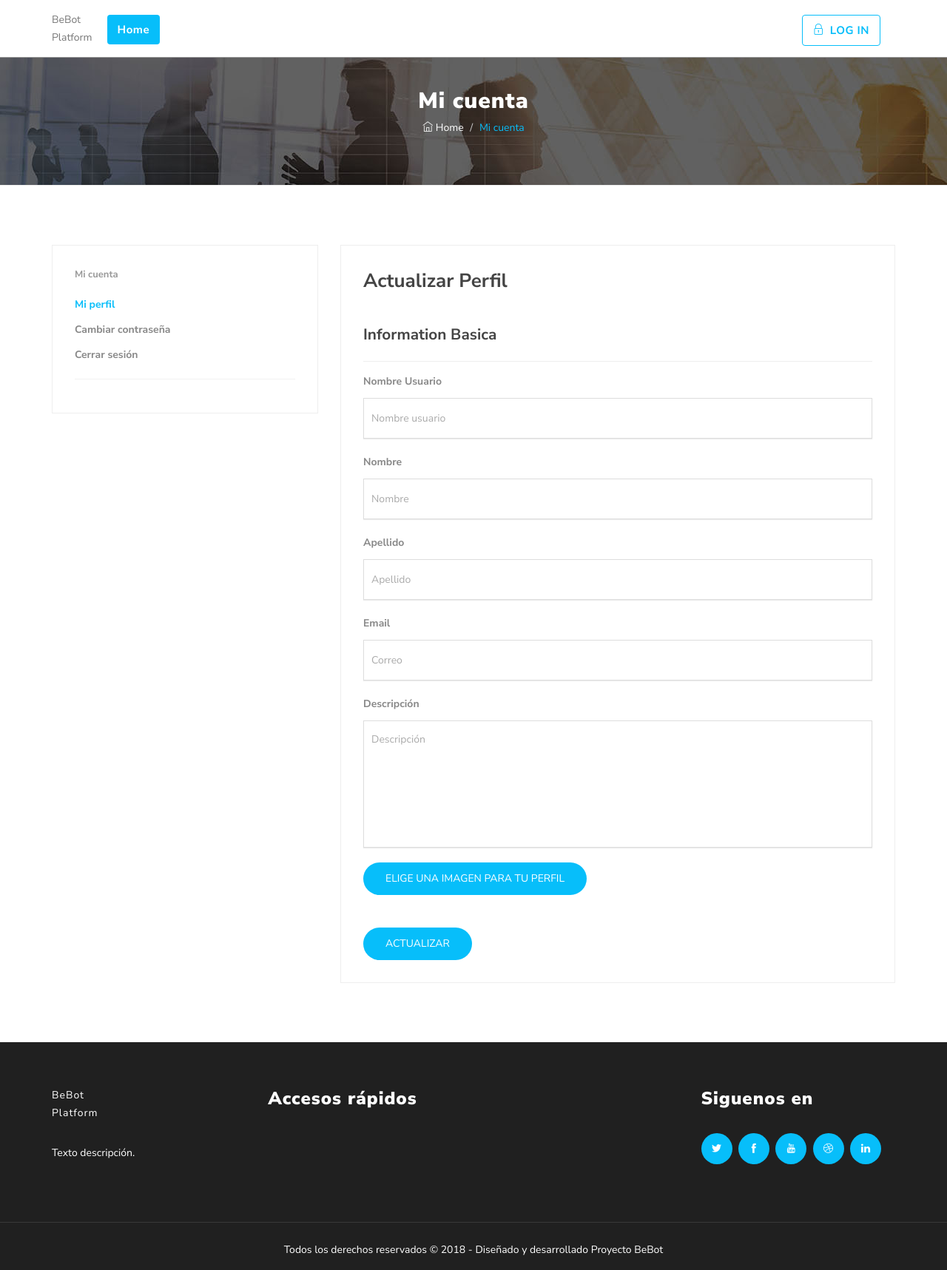
After one commit to ElitosGon/bebotPlatform, a Django app: template webPlatform/templates/collaborator/my_account_update.html in a window 1280 px wide. The commit adds this page. Shown: the whole page at 74% size. Run offline with Django 3.2, Linux system fonts and the light colour scheme; the template is opened without the code that fills it: values that come from a table or form of the project are taken from there, others are empty; some libraries are stand-ins or nearby versions.

Commit message:
Update profile and Change password

```diff
--- /dev/null
+++ b/webPlatform/forms/collaborator_forms.py
@@ -0,0 +1,31 @@
+from django import forms
+from webPlatform import models
+from django.contrib import auth
+from django.contrib.auth.models import User
+from django.contrib.auth.forms import PasswordChangeForm
+
+class UserForm(forms.ModelForm):
+    username = forms.CharField(widget=forms.TextInput(attrs={'class':'form-control', 'placeholder':'Nombre usuario'}))
+    first_name = forms.CharField(widget=forms.TextInput(attrs={'class':'form-control', 'placeholder':'Nombre'}))
+    last_name = forms.CharField(widget=forms.TextInput(attrs={'class':'form-control', 'placeholder':'Apellido'}))
+    email = forms.CharField(widget=forms.TextInput(attrs={'class':'form-control', 'placeholder':'Correo'}))
+
+    class Meta:
+        model = User
+        fields = ('username', 'first_name', 'last_name', 'email')
+
+class ProfileForm(forms.ModelForm):
+    description = forms.CharField(widget=forms.Textarea(attrs={'rows': 7, 'class':'form-control', 'placeholder':'Descripción'}))
+    avatar = forms.ImageField()
+    class Meta:
+        model = models.Profile
+        fields = ('description', 'avatar')
+
+class PasswordChangeForm(PasswordChangeForm):
+    old_password = forms.CharField(widget=forms.PasswordInput({'class':'form-control', 'placeholder':''}))
+    new_password1 = forms.CharField(widget=forms.PasswordInput({'class':'form-control', 'placeholder':''}))
+    new_password2 = forms.CharField(widget=forms.PasswordInput({'class':'form-control', 'placeholder':''}))
+
+    class Meta:
+        model = User
+        fields = ('old_password', 'new_password1', 'new_password2')
--- /dev/null
+++ b/webPlatform/templates/collaborator/my_account_update.html
@@ -0,0 +1,140 @@
+{% extends "general/home.html" %}
+
+{{ form.media.css }}
+
+{% load static %}
+
+{% block localcss %}
+	<link rel="stylesheet" href="{% static 'assets/css/color-switcher.css' %}" type="text/css">
+
+{% endblock %}
+
+{% block localbody %}
+	 <div class="page-header" style="background: url({% static 'assets/img/banner1.jpg' %});">
+		<div class="container">
+			<div class="row">
+				<div class="col-md-12">
+					<div class="breadcrumb-wrapper">
+						<h2 class="product-title">Mi cuenta</h2>
+						<ol class="breadcrumb">
+							<li>
+								<a href="{% url 'home' %}"><i class="ti-home"></i> Home</a>
+							</li>
+							<li class="current">Mi cuenta</li>
+						</ol>
+					</div>
+				</div>
+			</div>
+		</div>
+	</div>
+
+
+	<div id="content">
+		<div class="container">
+			<div class="row">
+				<!-- Laterar nav -->
+				<div class="col-md-4 col-sm-4 col-xs-12">
+					<div class="right-sideabr">
+						<div class="inner-box">
+							<h4>Mi cuenta</h4>
+							<ul class="lest item">
+							<li><a class="active" href="{% url 'my_account' %}">Mi perfil</a></li>
+							<li><a href="{% url 'my_account_change_password' %}">Cambiar contraseña</a></li>
+							<li><a href="{% url 'log_out' %}">Cerrar sesión</a></li>
+							</ul>
+						</div>
+					</div>
+				</div>
+
+				<div class="col-md-8 col-sm-8 col-xs-12">
+					<div class="job-alerts-item candidates">
+						<h3 class="alerts-title">Actualizar Perfil</h3>
+						<div class="row">
+							<div class="col-sm-12">
+								<form class="form-ad" method="post" enctype='multipart/form-data'>
+									{% csrf_token %}
+									<div class="divider">
+										<h3>Information Basica</h3>
+									</div>
+									{% if messages %}
+										{% for m in messages %}
+											<div class="alert {% if m.level == DEFAULT_MESSAGE_LEVELS.ERROR %}alert-danger{% endif%} {% if m.level == DEFAULT_MESSAGE_LEVELS.SUCCESS %}alert-success{% endif%}">{{m}}</div>
+										{% endfor %}
+									{% endif %}
+									{% if user_form.errors or profile_form.errors%}
+										<div class="alert alert-danger">
+											{{user_form.errors}}
+											{{profile_form.errors}}
+										</div>
+									{% endif %}
+
+									<div class="form-group is-empty">
+										<label class="control-label" for="textarea">Nombre Usuario</label>
+										{{user_form.username}}
+										<span class="material-input"></span>
+									</div>
+									<div class="form-group is-empty">
+										<label class="control-label" for="textarea">Nombre</label>
+										{{user_form.first_name}}
+										<span class="material-input"></span>
+									</div>
+									<div class="form-group is-empty">
+										<label class="control-label" for="textarea">Apellido</label>
+										{{user_form.last_name}}
+										<span class="material-input"></span>
+									</div>
+									<div class="form-group is-empty">
+										<label class="control-label" for="textarea">Email</label>
+										{{user_form.email}}
+										<span class="material-input"></span>
+									</div>
+									<div class="form-group is-empty">
+										<label class="control-label" for="textarea">Descripción</label>
+										{{profile_form.description}}
+										<span class="material-input"></span>
+									</div>
+									<div class="form-group">
+										<div class="button-group">
+											<div class="action-buttons">
+												<div class="upload-button">
+													<button class="btn btn-common">Elige una imagen para tu perfil</button>
+													<input name="avatar" id="id_avatar" type="file" onchange="readURL(this);">
+												</div>
+											</div>
+										</div>
+											<img id="avatar" src="{{ profile.avatar.url }}" width="240" style="margin: auto; display: block;">
+									</div>
+									<br>
+									<button class="btn btn-common log-btn" name="event" value="update" type="sum">Actualizar</button>
+								</form>
+							</div>
+						</div>
+					</div>
+				</div>
+			</div>
+		</div>
+	</div>
+
+	<a href="#" class="back-to-top" style="display: none;">
+		<i class="ti-arrow-up"></i>
+	</a>
+{% endblock %}
+
+{% block localscripts %}
+	<script type="text/javascript">
+		function readURL(input) {
+	        if (input.files && input.files[0]) {
+	            var reader = new FileReader();
+
+	            reader.onload = function (e) {
+	                $('#avatar')
+	                    .attr('src', e.target.result)
+	                    .width(240)
+	                    .height(240);
+	            };
+
+	            reader.readAsDataURL(input.files[0]);
+	        }
+	    }
+    </script>
+{% endblock %}
--- a/webPlatform/templates/general/log_in.html
+++ b/webPlatform/templates/general/log_in.html
@@ -61,7 +61,7 @@
 										</div>
 										<span class="material-input"></span>
 									</div>
-									<button class="btn btn-common log-btn" name="event" value="login">Iniciar sesión</button>
+									<button class="btn btn-common log-btn" name="event" value="login" type="submit">Iniciar sesión</button>
 									<div class="checkbox-item">
 										<div class="checkbox">
 											<label for="rememberme" class="rememberme">
@@ -144,7 +144,7 @@
 									 <script src='https://www.google.com/recaptcha/api.js'></script>
     								 <div class="g-recaptcha" data-sitekey="6LfuJEAUAAAAAJSsxCm90jzLG5_8Tra_Ie0yyVTd" style="width: 50%; margin: auto;"></div>
 									<br>
-									<button class="btn btn-common log-btn" name="event" value="signup">Registrar</button>
+									<button class="btn btn-common log-btn" name="event" value="signup" type="submit">Registrar</button>
 								</form>
 							</div>
 						</div>
--- a/webPlatform/urls.py
+++ b/webPlatform/urls.py
@@ -10,6 +10,8 @@ urlpatterns = [
 
 	# Collaborator
 	url(r'^account/$', collaborator_views.my_account, name= "my_account"),
+	url(r'^account/update/$', collaborator_views.my_account_update, name= "my_account_update"),
+	url(r'^account/change/password/$', collaborator_views.my_account_change_password, name= "my_account_change_password"),
 
 
 
--- a/webPlatform/views/register_views.py
+++ b/webPlatform/views/register_views.py
@@ -13,8 +13,10 @@ from django.contrib.auth.views  import password_reset, password_reset_confirm
 from django.contrib.auth.forms import PasswordChangeForm
 from webPlatform.forms import register_forms
 from django.urls import reverse
+from django.db import transaction
 
 ####### Login #####################################
+@transaction.atomic
 def log_in(request):
 	storage = messages.get_messages(request)
 	storage.used = True
```
Also changed, not shown: webPlatform/templates/collaborator/my_account.html (+9 -4 lines), webPlatform/templates/collaborator/my_account_change_password.html (added, +98 -0 lines), webPlatform/views/collaborator_views.py (+50 -6 lines), media/documents/avatar/2018/01/10/bb8.jpeg (added).
